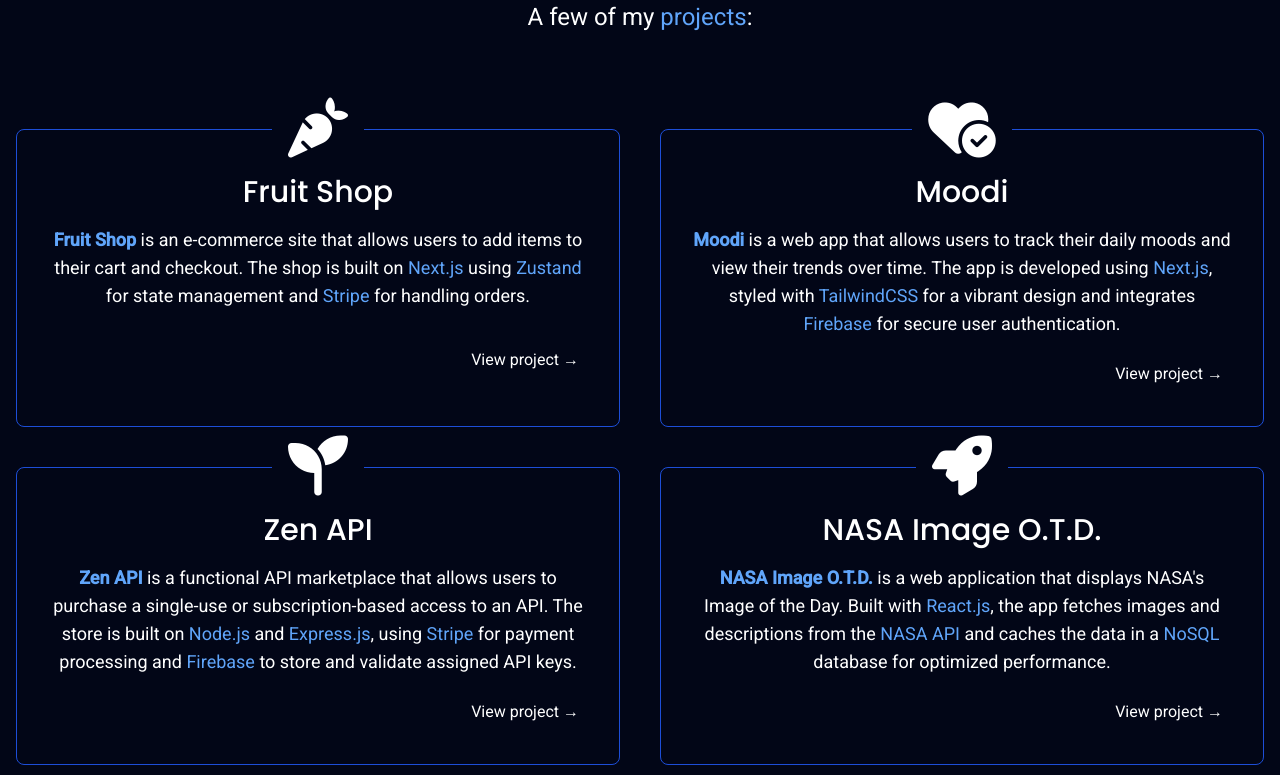
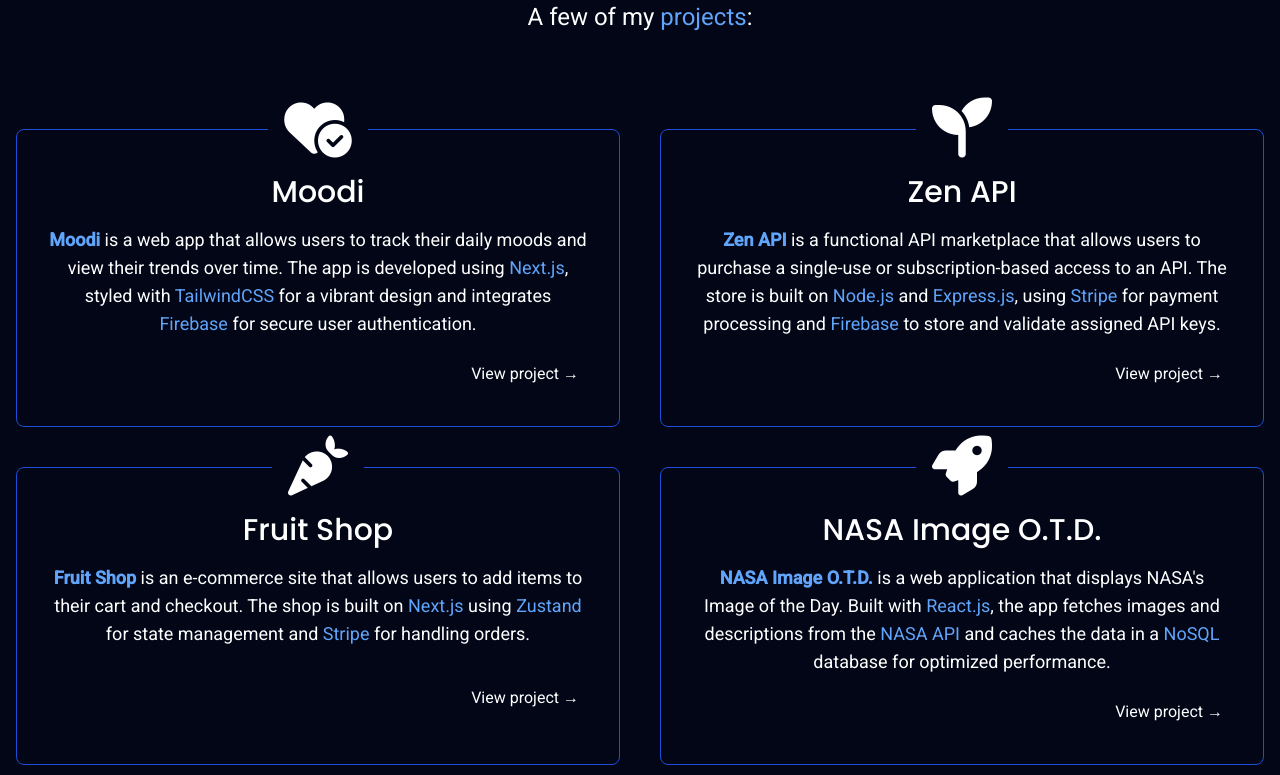
Before and after one commit to McLainCronin/svelte-portfolio, a SvelteKit app: page / in a window 1280 px wide. Shown: the part 885-1660 px from the top of the page. Built offline with nearby package versions, Linux system fonts and the light colour scheme.

Commit message:
Update Footer and Main components; fix LinkedIn link and reorder project entries for clarity

```diff
--- a/src/components/Footer.svelte
+++ b/src/components/Footer.svelte
@@ -6,7 +6,7 @@
         <a href="mailto:cronin97@gmail.com" class="text-white text-2xl">
             <i class="fas fa-envelope text-3xl sm:text-4xl hover:scale-125 duration-200"></i>
         </a>
-        <a href="https://www.linkedin.com/in/mclain-cronin-963781117/" target="_blank" class="text-blue-400 text-2xl">
+        <a href="https://www.linkedin.com/in/mclain-cronin/" target="_blank" class="text-blue-400 text-2xl">
             <i class="fab fa-linkedin text-3xl sm:text-4xl hover:scale-125 duration-200"></i>
         </a>
         <a href="https://github.com/McLainCronin" target="_blank" class="text-white text-2xl">
--- a/src/components/Main.svelte
+++ b/src/components/Main.svelte
@@ -2,12 +2,6 @@
     import Step from "./Step.svelte";
 
     let steps = [
-        {
-            name: 'Fruit Shop',
-            link: 'https://mc-fruits.netlify.app/',
-            icon: 'fas fa-carrot',
-            description: ' is an e-commerce site that allows users to add items to their cart and checkout. The shop is built on <span class="text-blue-400">Next.js</span> using <span class="text-blue-400">Zustand</span> for state management and <span class="text-blue-400">Stripe</span> for handling orders.'
-        },
         {
             name: 'Moodi',
             link: 'https://moodiapp.netlify.app/',
@@ -19,6 +13,12 @@
             link: 'https://zen-api.netlify.app/',
             icon: 'fas fa-seedling',
             description: ' is a functional API marketplace that allows users to purchase a single-use or subscription-based access to an API. The store is built on <span class="text-blue-400">Node.js</span> and <span class="text-blue-400">Express.js</span>, using <span class="text-blue-400">Stripe</span> for payment processing and <span class="text-blue-400">Firebase</span> to store and validate assigned API keys.'
+        },
+        {
+            name: 'Fruit Shop',
+            link: 'https://mc-fruits.netlify.app/',
+            icon: 'fas fa-carrot',
+            description: ' is an e-commerce site that allows users to add items to their cart and checkout. The shop is built on <span class="text-blue-400">Next.js</span> using <span class="text-blue-400">Zustand</span> for state management and <span class="text-blue-400">Stripe</span> for handling orders.'
         },
         {
             name: 'NASA Image O.T.D.',
```
